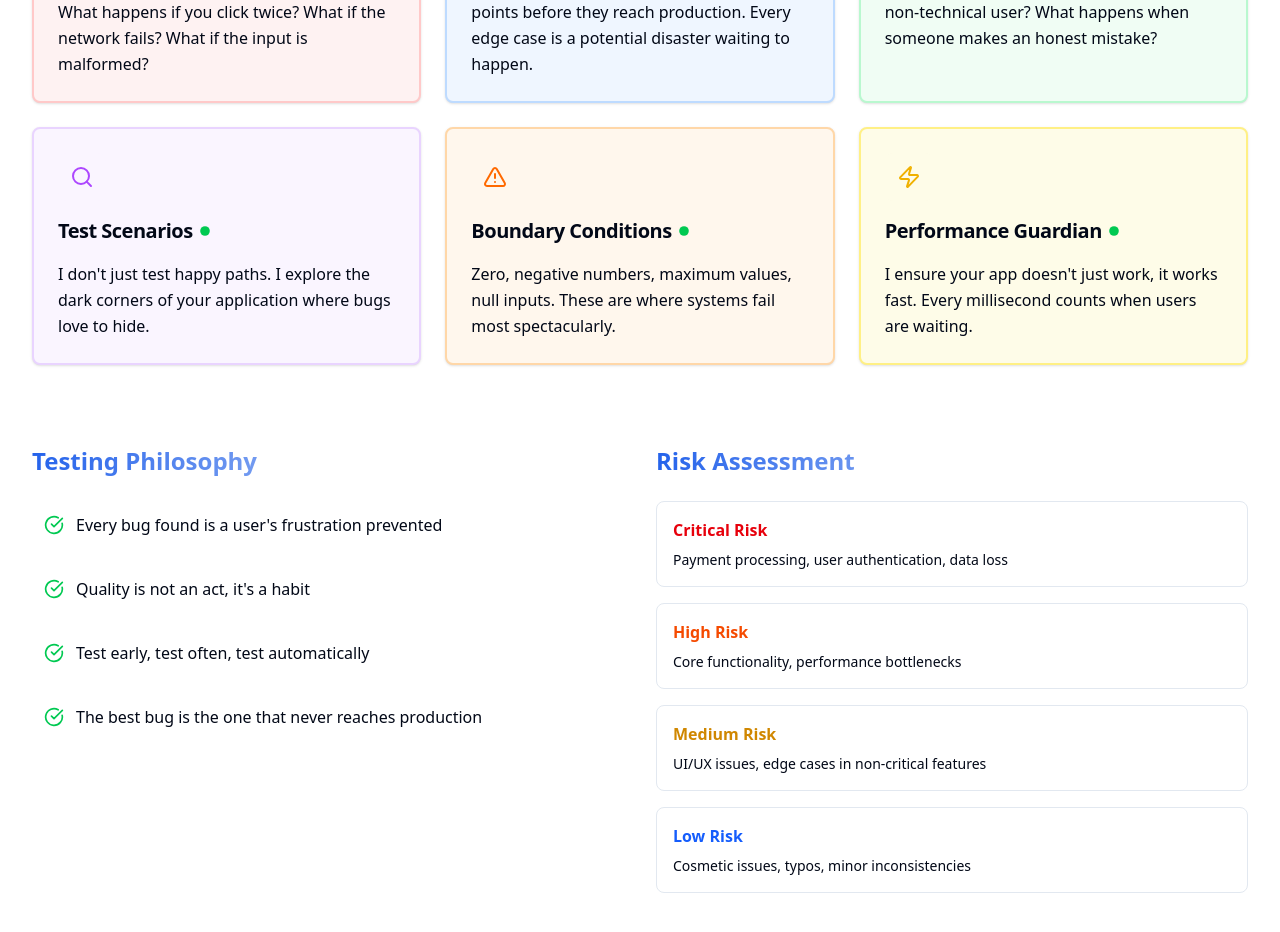
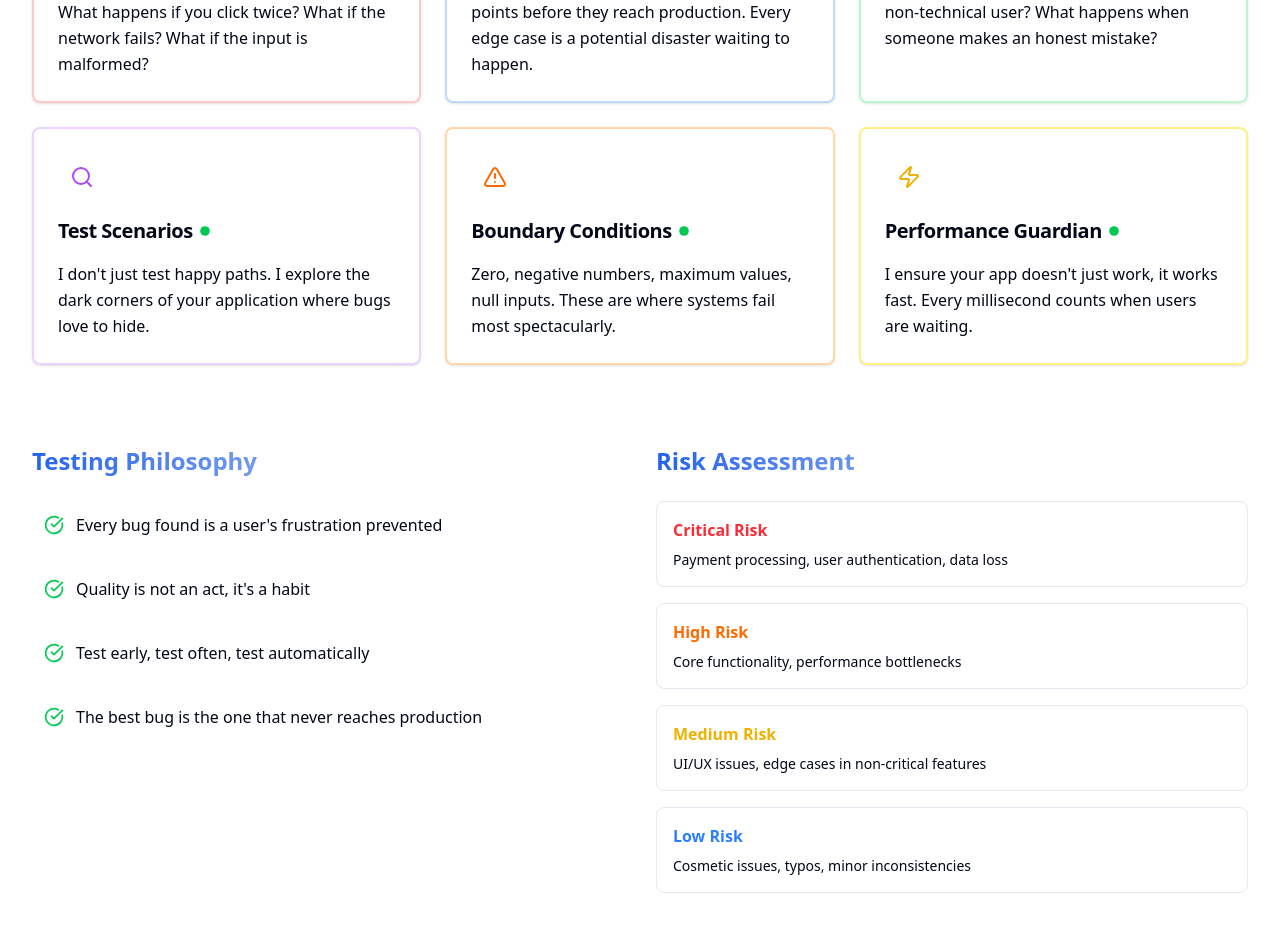
Before and after one commit to rs029/My-Portfolio, a Next.js app: page / in a window 1280 px wide. Shown: the part 1320-2252 px from the top of the page. Built offline with nearby package versions, Linux system fonts and the light colour scheme.

Commit message:
Fix: next-theme, suppressHydrationWarning, global text/bg

```diff
--- a/package.json
+++ b/package.json
@@ -20,6 +20,7 @@
     "framer-motion": "^12.33.0",
     "lucide-react": "^0.563.0",
     "next": "16.1.6",
+    "next-themes": "^0.4.6",
     "react": "19.2.3",
     "react-dom": "19.2.3",
     "react-hook-form": "^7.71.1",
--- a/src/app/globals.css
+++ b/src/app/globals.css
@@ -32,7 +32,7 @@
   .dark {
     --background: 222.2 84% 4.9%;
     --foreground: 210 40% 98%;
-    --card: 222.2 84% 4.9%;
+    --card: 217.2 32.6% 17.5%;
     --card-foreground: 210 40% 98%;
     --popover: 222.2 84% 4.9%;
     --popover-foreground: 210 40% 98%;
@@ -55,12 +55,22 @@
     --chart-4: 280 65% 60%;
     --chart-5: 340 75% 55%;
   }
+
+  /* Force Tailwind utilities to win over Geist inline styles */
+  .text-foreground {
+    color: hsl(var(--foreground)) !important;
+  }
+
+  .bg-background {
+    background-color: hsl(var(--background)) !important;
+  }
 }
 
 @layer base {
   * {
     border-color: hsl(var(--border));
   }
+
   body {
     background-color: hsl(var(--background));
     color: hsl(var(--foreground));
@@ -74,20 +84,24 @@
     backdrop-filter: blur(16px);
     border: 1px solid rgba(255, 255, 255, 0.1);
   }
+
   .dark .glass {
     background-color: rgba(0, 0, 0, 0.5);
     backdrop-filter: blur(16px);
     border: 1px solid rgba(255, 255, 255, 0.1);
   }
+
   .gradient-text {
     background: linear-gradient(to right, hsl(var(--primary)), hsl(var(--accent)));
     background-clip: text;
     -webkit-background-clip: text;
     color: transparent;
   }
+
   .gradient-bg {
     background: linear-gradient(to bottom right, #eff6ff, #e0e7ff, #faf5ff);
   }
+
   .dark .gradient-bg {
     background: linear-gradient(to bottom right, #1e293b, #334155, #475569);
   }
--- a/src/app/layout.tsx
+++ b/src/app/layout.tsx
@@ -1,6 +1,7 @@
 import type { Metadata } from "next";
 import { Geist, Geist_Mono } from "next/font/google";
 import "./globals.css";
+import { ThemeProvider } from "next-themes";
 
 const geistSans = Geist({
   variable: "--font-geist-sans",
@@ -23,11 +24,13 @@ export default function RootLayout({
   children: React.ReactNode;
 }>) {
   return (
-    <html lang="en">
+    <html lang="en" suppressHydrationWarning>
       <body
         className={`${geistSans.variable} ${geistMono.variable} antialiased`}
       >
-        {children}
+        <ThemeProvider attribute="class" defaultTheme="system" enableSystem>
+          {children}
+        </ThemeProvider>
       </body>
     </html>
   );
--- a/src/components/sections/About.tsx
+++ b/src/components/sections/About.tsx
@@ -9,48 +9,48 @@ const qaMindsetCards = [
     icon: Brain,
     title: "How I Break Features",
     description: "I think like a user who wants to break things. What happens if you click twice? What if the network fails? What if the input is malformed?",
-    color: "text-red-500",
-    bgColor: "bg-red-50 dark:bg-red-900/20",
+    color: "text-red-500 dark:text-red-400",
+    // bgColor: "bg-red-50 dark:bg-red-800/60",
     borderColor: "border-red-200 dark:border-red-800",
   },
   {
     icon: Shield,
     title: "How I Prevent Bugs",
     description: "Through risk-based testing, I identify failure points before they reach production. Every edge case is a potential disaster waiting to happen.",
-    color: "text-blue-500",
-    bgColor: "bg-blue-50 dark:bg-blue-900/20",
+    color: "text-blue-500 dark:text-blue-400",
+    // bgColor: "bg-blue-50 dark:bg-blue-800/60",
     borderColor: "border-blue-200 dark:border-blue-800",
   },
   {
     icon: Users,
     title: "How I Think Like a User",
     description: "I test with empathy. What would confuse a non-technical user? What happens when someone makes an honest mistake?",
-    color: "text-green-500",
-    bgColor: "bg-green-50 dark:bg-green-900/20",
+    color: "text-green-500 dark:text-green-400",
+    // bgColor: "bg-green-50 dark:bg-green-800/60",
     borderColor: "border-green-200 dark:border-green-800",
   },
   {
     icon: Search,
     title: "Test Scenarios",
     description: "I don't just test happy paths. I explore the dark corners of your application where bugs love to hide.",
-    color: "text-purple-500",
-    bgColor: "bg-purple-50 dark:bg-purple-900/20",
+    color: "text-purple-500 dark:text-purple-400",
+    // bgColor: "bg-purple-50 dark:bg-purple-800/60",
     borderColor: "border-purple-200 dark:border-purple-800",
   },
   {
     icon: AlertTriangle,
     title: "Boundary Conditions",
     description: "Zero, negative numbers, maximum values, null inputs. These are where systems fail most spectacularly.",
-    color: "text-orange-500",
-    bgColor: "bg-orange-50 dark:bg-orange-900/20",
+    color: "text-orange-500 dark:text-orange-400",
+    // bgColor: "bg-orange-50 dark:bg-orange-800/60",
     borderColor: "border-orange-200 dark:border-orange-800",
   },
   {
     icon: Zap,
     title: "Performance Guardian",
     description: "I ensure your app doesn't just work, it works fast. Every millisecond counts when users are waiting.",
-    color: "text-yellow-500",
-    bgColor: "bg-yellow-50 dark:bg-yellow-900/20",
+    color: "text-yellow-500 dark:text-yellow-400",
+    // bgColor: "bg-yellow-50 dark:bg-yellow-800/60",
     borderColor: "border-yellow-200 dark:border-yellow-800",
   },
 ]
@@ -128,10 +128,10 @@ export function About() {
               }}
               transition={{ type: "spring" as const, stiffness: 300, damping: 20 }}
             >
-              <Card className={`h-full border-2 ${card.borderColor} ${card.bgColor} hover:shadow-xl hover:border-primary/50 transition-all duration-300`}>
+              <Card className={`h-full border-2 ${card.borderColor}  hover:shadow-xl hover:border-primary/50 transition-all duration-300`}>
                 <CardHeader className="pb-4">
                   <motion.div
-                    className={`w-12 h-12 rounded-lg ${card.bgColor} flex items-center justify-center mb-4`}
+                    className={`w-12 h-12 rounded-lg  flex items-center justify-center mb-4`}
                     whileHover={{ rotate: 360 }}
                     transition={{ duration: 0.6 }}
                   >
@@ -175,13 +175,13 @@ export function About() {
               ].map((philosophy, index) => (
                 <motion.div
                   key={philosophy}
-                  className="flex items-center space-x-3 p-3 rounded-lg bg-muted/50"
+                  className="flex items-center space-x-3 p-3 rounded-lg bg-card"
                   initial={{ opacity: 0, x: -20 }}
                   whileInView={{ opacity: 1, x: 0 }}
                   viewport={{ once: true }}
                   transition={{ delay: 0.6 + index * 0.1 }}
                 >
-                  <CheckCircle className="h-5 w-5 text-green-500 flex-shrink-0" />
+                  <CheckCircle className="h-5 w-5 text-green-500 dark:text-green-400 flex-shrink-0" />
                   <span className="text-foreground">{philosophy}</span>
                 </motion.div>
               ))}
@@ -192,10 +192,10 @@ export function About() {
             <h3 className="text-2xl font-bold gradient-text">Risk Assessment</h3>
             <div className="space-y-4">
               {[
-                { risk: "Critical", areas: "Payment processing, user authentication, data loss", color: "text-red-600" },
-                { risk: "High", areas: "Core functionality, performance bottlenecks", color: "text-orange-600" },
-                { risk: "Medium", areas: "UI/UX issues, edge cases in non-critical features", color: "text-yellow-600" },
-                { risk: "Low", areas: "Cosmetic issues, typos, minor inconsistencies", color: "text-blue-600" },
+                { risk: "Critical", areas: "Payment processing, user authentication, data loss", color: "text-red-500 dark:text-red-400" },
+                { risk: "High", areas: "Core functionality, performance bottlenecks", color: "text-orange-500 dark:text-orange-400" },
+                { risk: "Medium", areas: "UI/UX issues, edge cases in non-critical features", color: "text-yellow-500 dark:text-yellow-400" },
+                { risk: "Low", areas: "Cosmetic issues, typos, minor inconsistencies", color: "text-blue-500 dark:text-blue-400" },
               ].map((item, index) => (
                 <motion.div
                   key={item.risk}
--- a/src/components/sections/Hero.tsx
+++ b/src/components/sections/Hero.tsx
@@ -153,9 +153,10 @@ export function Hero() {
               initial={{ opacity: 0, scale: 0.8 }}
               animate={{ opacity: 1, scale: 1 }}
               transition={{ delay: 1.5 + index * 0.1 }}
-              whileHover={{ scale: 1.1, backgroundColor: "hsl(var(--primary))", color: "hsl(var(--primary-foreground))" }}
-            >
-              {pill}
+              whileHover={{ scale: 1.1 }}
+            ><span className="hover:bg-primary hover:text-primary-foreground">
+                {pill}
+              </span>
             </motion.span>
           ))}
         </motion.div>
--- a/src/components/ui/card.tsx
+++ b/src/components/ui/card.tsx
@@ -36,7 +36,7 @@ const CardTitle = React.forwardRef<
   <h3
     ref={ref}
     className={cn(
-      "text-2xl font-semibold leading-none tracking-tight",
+      "text-2xl font-semibold leading-none tracking-tight text-card-foreground",
       className
     )}
     {...props}
@@ -50,7 +50,7 @@ const CardDescription = React.forwardRef<
 >(({ className, ...props }, ref) => (
   <p
     ref={ref}
-    className={cn("text-sm text-muted-foreground", className)}
+    className={cn("text-sm text-foreground", className)}
     {...props}
   />
 ))
--- a/tailwind.config.ts
+++ b/tailwind.config.ts
@@ -10,8 +10,8 @@ const config: Config = {
   theme: {
     extend: {
       colors: {
-        background: "hsl(var(--background))",
-        foreground: "hsl(var(--foreground))",
+        background: "hsl(var(--background) !important)",
+        foreground: "hsl(var(--foreground) !important)",
         card: {
           DEFAULT: "hsl(var(--card))",
           foreground: "hsl(var(--card-foreground))",
```
Also changed, not shown: 1 other file (tests, documents, lock files or other folders).
